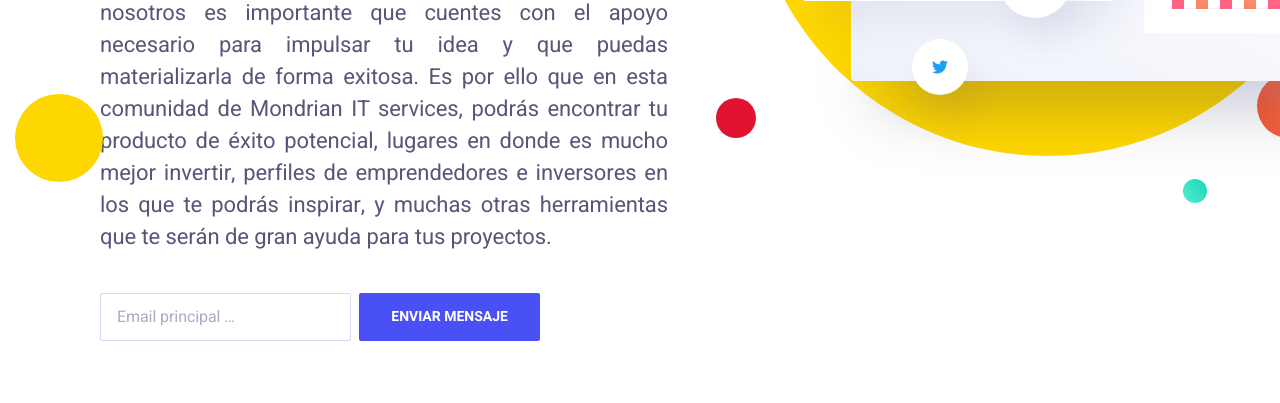
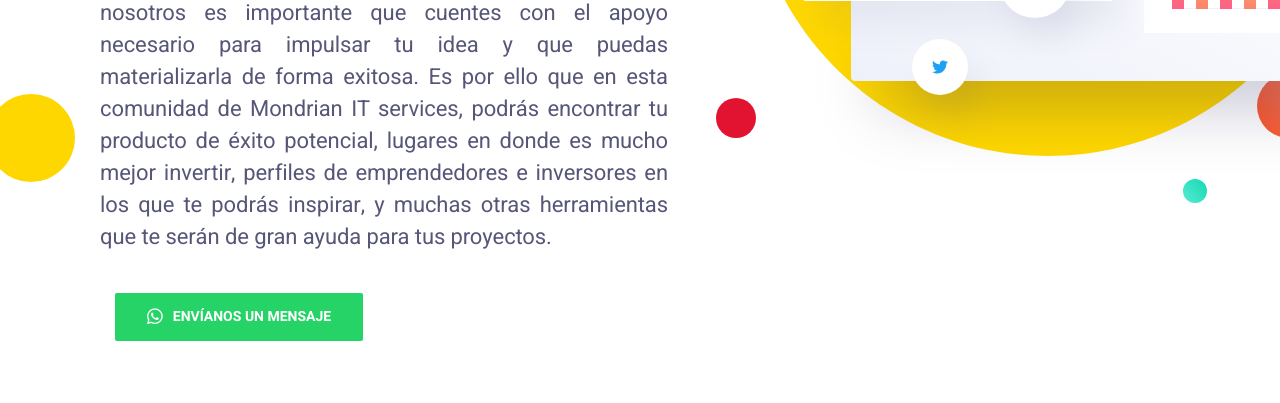
Before and after one commit to mondrianitservices/mondrianitservices, a plain HTML site: page index.html in a window 1280 px wide. Shown: the part 549-952 px from the top of the page. Drawn offline with nearby package versions, Linux system fonts and the light colour scheme.

Commit message:
some changes on button 'whatsapp btn' and principal btn

```diff
--- a/index.html
+++ b/index.html
@@ -101,12 +101,15 @@
 									de
 									gran ayuda para tus proyectos.</p>
 								<div class="hero-form field field-grouped">
-									<div class="control control-expanded">
-										<input class="input" type="email" name="email"
-											placeholder="Email principal &hellip;">
-									</div>
 									<div class="control">
-										<a class="button button-primary button-block" href="#">Enviar mensaje</a>
+										<div class="col-12">
+											<a type="button" class="button button-primary button-block button-shadow"
+												style="background-color:#25D366; align-items: center;"
+												href="https://wa.me/message/GHJTQ7RLR7TXL1"><i
+													class="fa-brands fa-whatsapp"
+													style="margin-right:10px; font-size: 0.9rem; align-items: center;"></i> Envíanos un
+												mensaje </a>
+										</div>
 									</div>
 								</div>
 							</div>
@@ -124,7 +127,7 @@
 									<div class="hero-shape hero-shape-2">
 										<svg width="88" height="88" xmlns="http://www.w3.org/2000/svg"
 											style="overflow:visible">
-											<circle class="anime-element fadeup-animation" cx="44" cy="44" r="44"
+											<circle class="anime-element fadeup-animation" cx="16" cy="44" r="44"
 												fill="#FFD700" fill-rule="evenodd" />
 										</svg>
 									</div>
@@ -654,15 +657,14 @@
 							<div class="row">
 								<div class="col-md-6 mb-16">
 									<button type="submit" class="button button-primary button-block button-shadow"
-										style="width: 100%;">Enviar
-										mensaje</button>
+										style="width: 100%;">  <i class="fa-solid fa-envelope-circle-check"style="margin-right:10px;"></i> Enviar
+										</button>
 								</div>
 								<div class="col-md-6">
 									<a type="button" class="button button-primary button-block button-shadow"
-										style="background-color:#25D366;" href="https://wa.me/message/GHJTQ7RLR7TXL1"><i
+										style="background-color:#25D366; align-items: center;" href="https://wa.me/message/GHJTQ7RLR7TXL1"><i
 											class="fa-brands fa-whatsapp"
-											style="margin-right:10px; font-size: 0.9rem;"></i> Enlace a
-										Whatsapp </a>
+											style="margin-right:10px; font-size: 0.9rem; align-items: center;"></i> Whatsapp </a>
 								</div>
 							</div>
 						</form>
@@ -682,7 +684,8 @@
 							<div class="info">
 								<div class="row">
 									<div class="col-md-12">
-										<p class="info" style="font-size: 20px; font-weight: bold; text-align: center ;">Contáctanos vía correo electrónico:
+										<p class="info" style="font-size: 20px; font-weight: bold; text-align: center;">
+											Contáctanos vía correo electrónico:
 									</div>
 								</div>
 								<div class="row">
@@ -694,7 +697,8 @@
 								</div>
 								<div class="row">
 									<div class="col-md-12">
-										<p class="info" style="font-size: 20px; font-weight: bold; text-align: center;">ó por nuestro número telefónico:
+										<p class="info" style="font-size: 20px; font-weight: bold; text-align: center;">
+											ó por nuestro número telefónico:
 									</div>
 								</div>
 								<div class="row">
```
